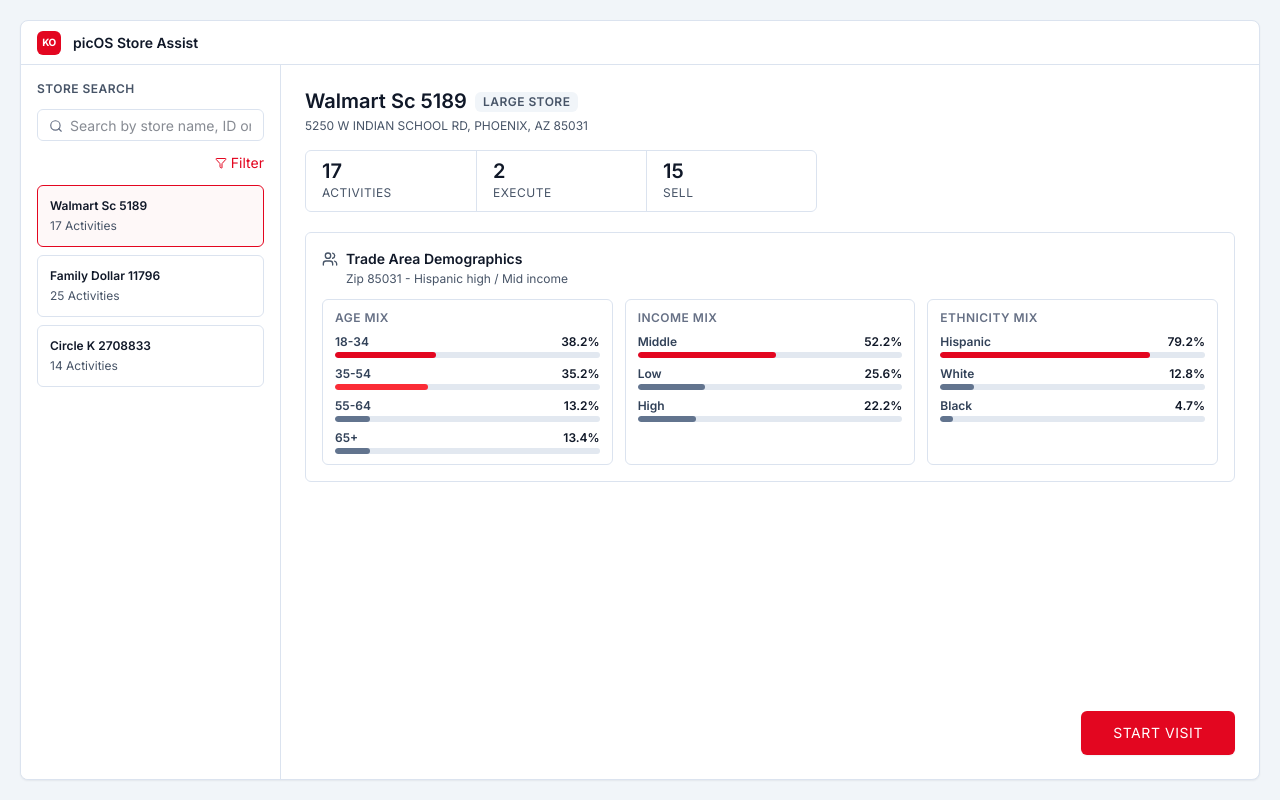
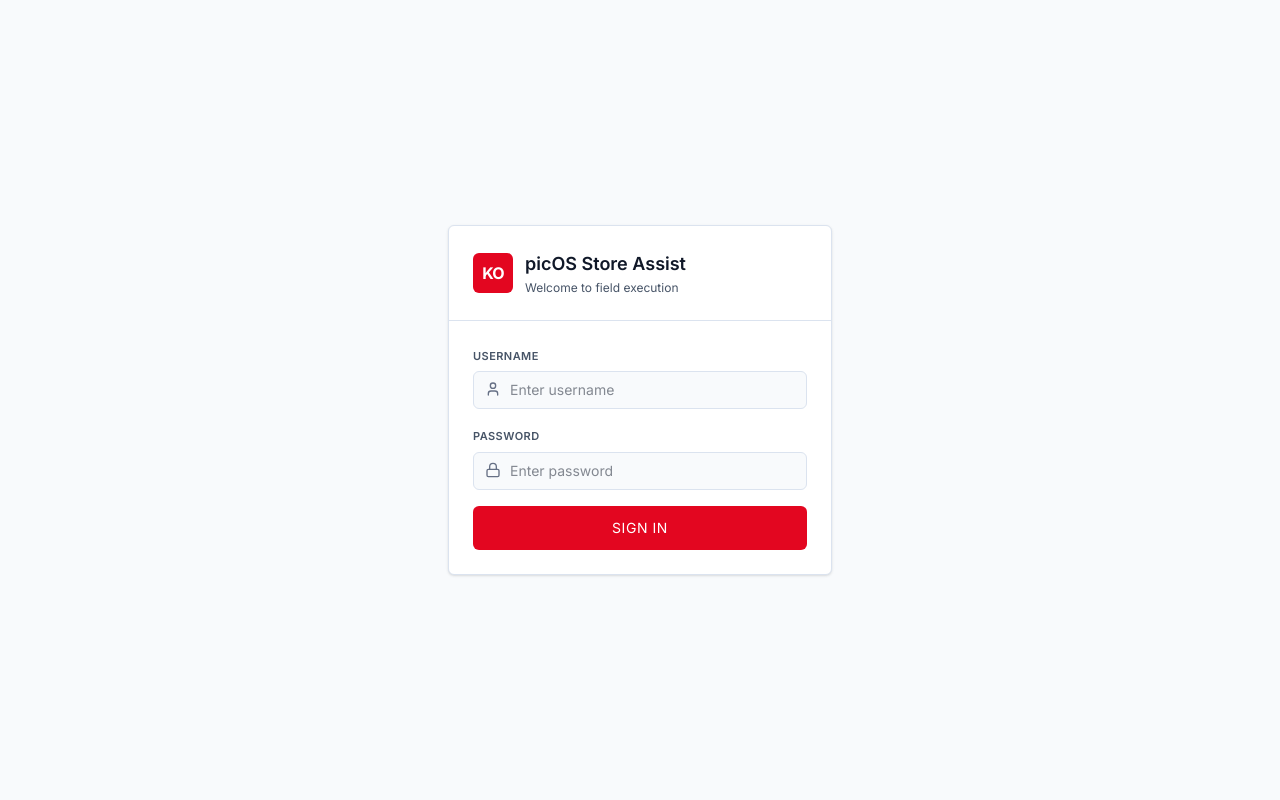
Before and after one commit to mapareek/swiredemo, a React (Vite) app: page / in a window 1280 px wide. Built offline with nearby package versions, Linux system fonts and the light colour scheme.

Commit message:
Restore sign in screen

```diff
--- a/src/App.tsx
+++ b/src/App.tsx
@@ -1,6 +1,7 @@
 import React, { useState } from "react";
 import { ActivityOutcome, ExecutionCheckResult, FlowLiftMetrics, FlowType, Screen, PicOSConstraints, OptimizeConstraints, StoreInfo } from "./types";
 import { DEFAULT_STORE } from "./data/picosStores";
+import SignInScreen from "./components/SignInScreen";
 import StoreSelector from "./components/StoreSelector";
 import StoreActionHub from "./components/StoreActionHub";
 import HuntWorkflow from "./components/HuntWorkflow";
@@ -14,7 +15,7 @@ import { Check, X } from "lucide-react";
 
 export default function App() {
   // Navigation State
-  const [currentScreen, setCurrentScreen] = useState<Screen>(Screen.STORE_SELECTOR);
+  const [currentScreen, setCurrentScreen] = useState<Screen>(Screen.SIGN_IN);
   const [selectedStore, setSelectedStore] = useState<StoreInfo>(DEFAULT_STORE);
 
   // Workflow coordination state
@@ -61,6 +62,11 @@ export default function App() {
 
   const handleNavigate = (screen: Screen) => {
     setCurrentScreen(screen);
+  };
+
+  const handleSignIn = () => {
+    setCurrentScreen(Screen.STORE_SELECTOR);
+    triggerToast("Signed in. Select a store to begin.");
   };
 
   const handleBackToHub = () => {
@@ -203,6 +209,10 @@ export default function App() {
     <div className="w-full h-screen font-sans bg-slate-50 relative select-none">
 
       {/* RENDER ACTIVE SCREEN */}
+      {currentScreen === Screen.SIGN_IN && (
+        <SignInScreen onSignIn={handleSignIn} />
+      )}
+
       {currentScreen === Screen.STORE_SELECTOR && (
         <StoreSelector
           selectedStore={selectedStore}
--- a/src/types.ts
+++ b/src/types.ts
@@ -1,4 +1,5 @@
 export enum Screen {
+  SIGN_IN = "SIGN_IN",
   STORE_SELECTOR = "STORE_SELECTOR",
   ACTION_HUB = "ACTION_HUB",
   HUNT_WORKFLOW = "HUNT_WORKFLOW",
```
